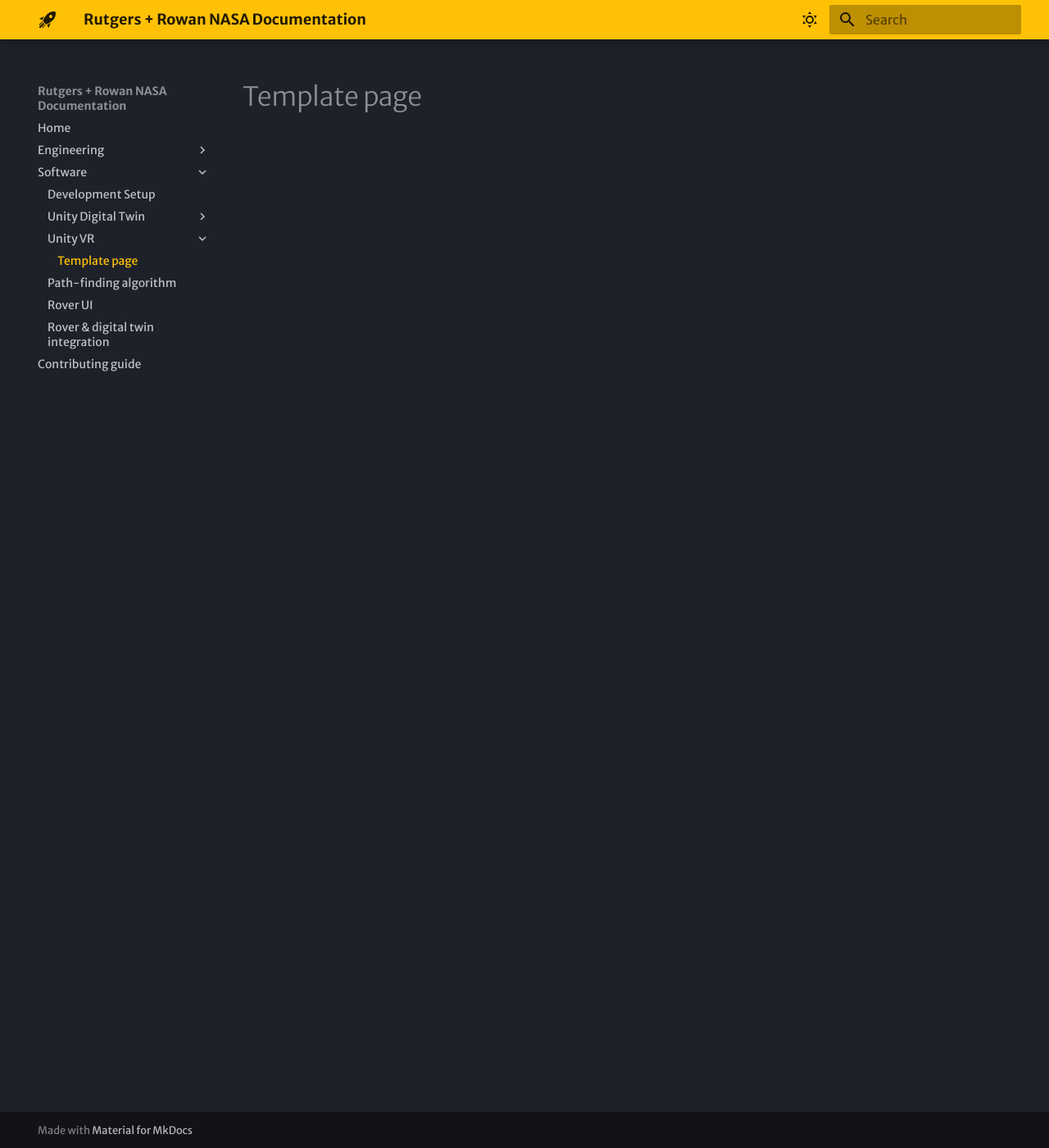
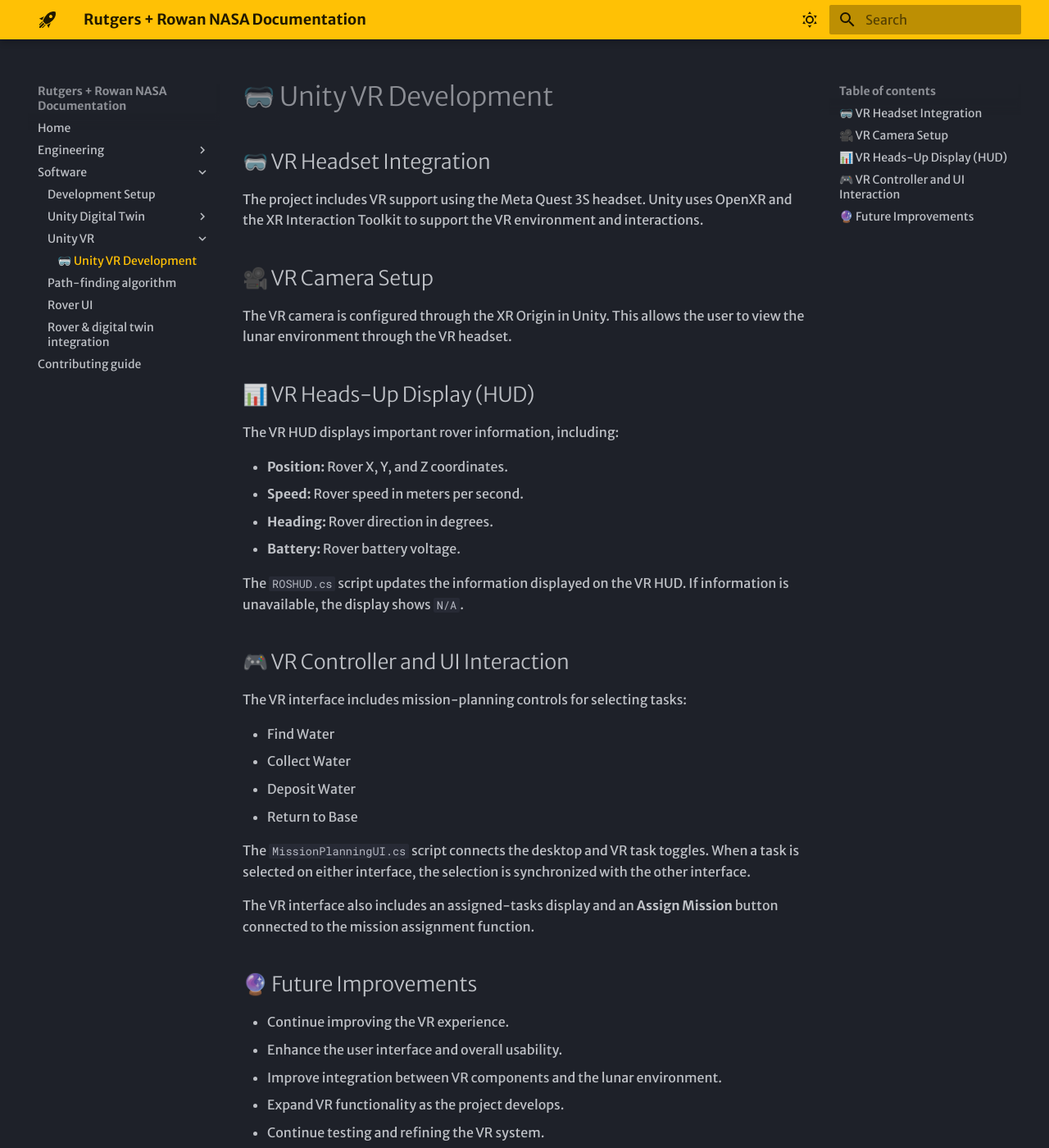
Before and after one commit to RebeccaPastoDev/cs491-proj, an MkDocs documentation site: the page built from docs/software/unity-VR/unity-VR.md, in a window 1280 px wide and 1400 px high. Shown: the whole window at 82% size. Built offline with MkDocs 1.6.1 and Material for MkDocs 9.7.7, drawn with Linux system fonts in a browser that asks for light colours.

Commit message:
Add Unity VR documentation

```diff
--- a/docs/software/unity-VR/unity-VR.md
+++ b/docs/software/unity-VR/unity-VR.md
@@ -1 +1,41 @@
-# Template page
+# 🥽 Unity VR Development
+
+## 🥽 VR Headset Integration
+
+The project includes VR support using the Meta Quest 3S headset. Unity uses OpenXR and the XR Interaction Toolkit to support the VR environment and interactions.
+
+## 🎥 VR Camera Setup
+
+The VR camera is configured through the XR Origin in Unity. This allows the user to view the lunar environment through the VR headset.
+
+## 📊 VR Heads-Up Display (HUD)
+
+The VR HUD displays important rover information, including:
+
+- **Position:** Rover X, Y, and Z coordinates.
+- **Speed:** Rover speed in meters per second.
+- **Heading:** Rover direction in degrees.
+- **Battery:** Rover battery voltage.
+
+The `ROSHUD.cs` script updates the information displayed on the VR HUD. If information is unavailable, the display shows `N/A`.
+
+## 🎮 VR Controller and UI Interaction
+
+The VR interface includes mission-planning controls for selecting tasks:
+
+- Find Water
+- Collect Water
+- Deposit Water
+- Return to Base
+
+The `MissionPlanningUI.cs` script connects the desktop and VR task toggles. When a task is selected on either interface, the selection is synchronized with the other interface.
+
+The VR interface also includes an assigned-tasks display and an **Assign Mission** button connected to the mission assignment function.
+
+## 🔮 Future Improvements
+
+- Continue improving the VR experience.
+- Enhance the user interface and overall usability.
+- Improve integration between VR components and the lunar environment.
+- Expand VR functionality as the project develops.
+- Continue testing and refining the VR system.
```
